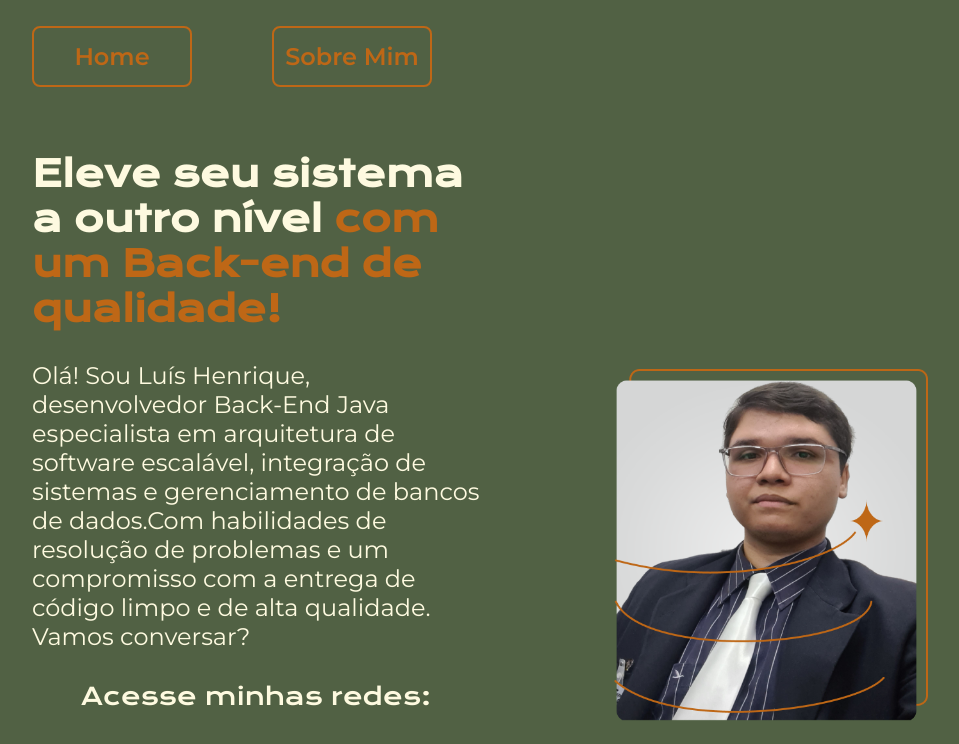
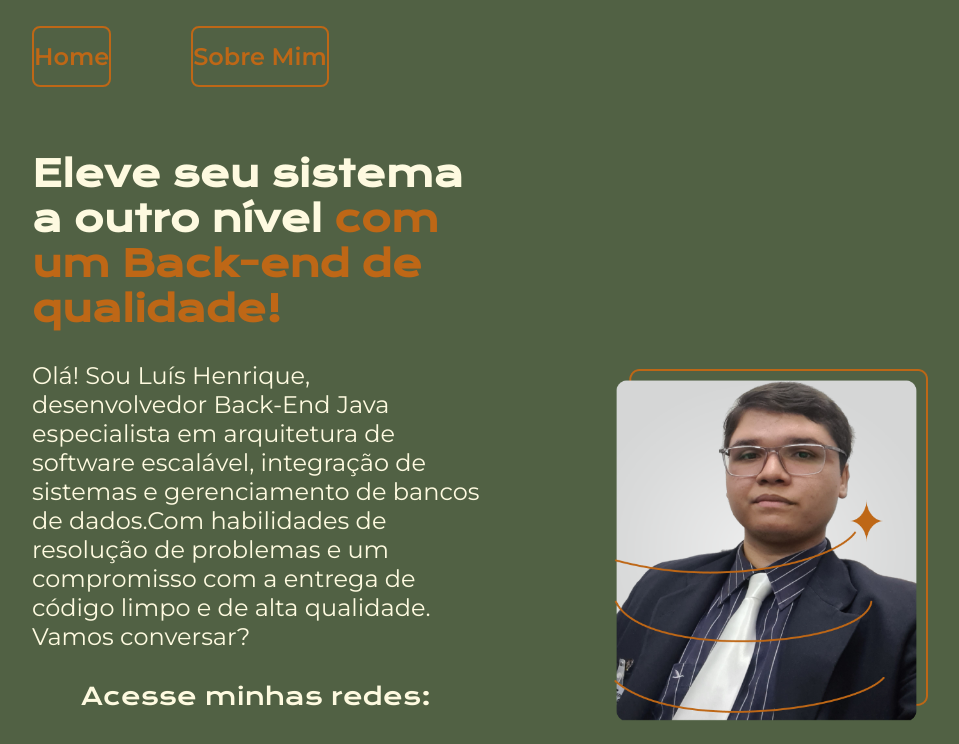
Before and after one commit to luisitobr2304/portfolio, a plain HTML site: page index.html in a window 1280 px wide. Shown: the top 744 px of the page, without its empty margins (160-1119 px from the left). Drawn offline with nearby package versions, Linux system fonts and the light colour scheme.

Commit message:
styles.css

```diff
--- a/styles/styles.css
+++ b/styles/styles.css
@@ -27,12 +27,10 @@
     font-weight: 600;
     font-size: 1.5rem;
     border-radius: 8px;
-    width: 9.75rem;
     text-decoration: none;
+    text-align: center;
     padding: 14px 0;
     border: 2px solid var(--cor-terciaria);
-    text-align: center;
-
 }
 
 .cabecalho__conteudo__link:hover {
```
